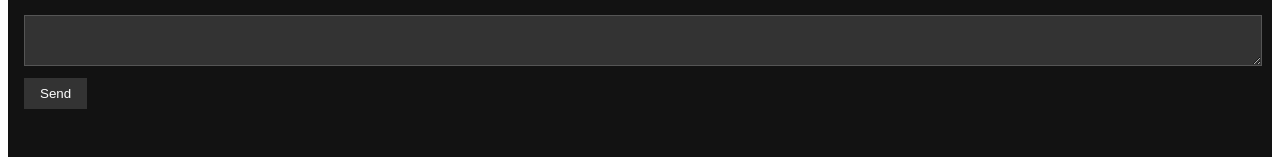
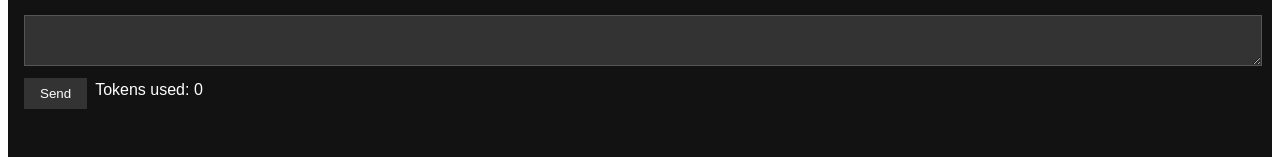
Before and after one commit to azndervish/github-vibe-coder, a Next.js app: page / in a window 1280 px wide. Shown: the part 475-632 px from the top of the page. Built offline with nearby package versions, Linux system fonts and the light colour scheme.

Commit message:
Add token usage display next to the Send button in index.js.

```diff
--- a/pages/index.js
+++ b/pages/index.js
@@ -49,6 +49,7 @@ export default function Home() {
   const [error, setError] = useState(null);
   const [chatHistory, setChatHistory] = useState([]);
   const [isFirstSend, setIsFirstSend] = useState(true);
+  const [totalTokens, setTotalTokens] = useState(0);
 
   useEffect(() => {
     const storedRepo = localStorage.getItem('githubRepo');
@@ -197,6 +198,9 @@ export default function Home() {
 
       const message = initialData.choices[0].message;
 
+      const tokenUsage = initialData.usage.total_tokens || 0;
+      setTotalTokens((prev) => prev + tokenUsage);
+
       if (message.function_call) {
         const { name: functionName, arguments: functionArgsRaw } = message.function_call;
         const functionArgs = JSON.parse(functionArgsRaw);
@@ -316,7 +320,10 @@ export default function Home() {
         onChange={e => setInput(e.target.value)}
         style={{ width: '100%', marginTop: '1rem', backgroundColor: '#333333', color: '#ffffff', border: '1px solid #555555' }}
       />
-      <button onClick={sendMessage} style={{ marginTop: '0.5rem', backgroundColor: '#333333', color: '#ffffff', border: 'none', padding: '0.5rem 1rem', cursor: 'pointer' }}>Send</button>
+      <div style={{ display: 'flex', alignItems: 'center' }}>
+        <button onClick={sendMessage} style={{ marginTop: '0.5rem', backgroundColor: '#333333', color: '#ffffff', border: 'none', padding: '0.5rem 1rem', cursor: 'pointer' }}>Send</button>
+        <span style={{ marginLeft: '0.5rem', color: '#ffffff' }}>Tokens used: {totalTokens}</span>
+      </div>
 
       {error && (
         <div style={{ backgroundColor: '#ff4d4d', color: '#ffffff', padding: '1rem', marginTop: '1rem', whiteSpace: 'pre-wrap' }}>
```
